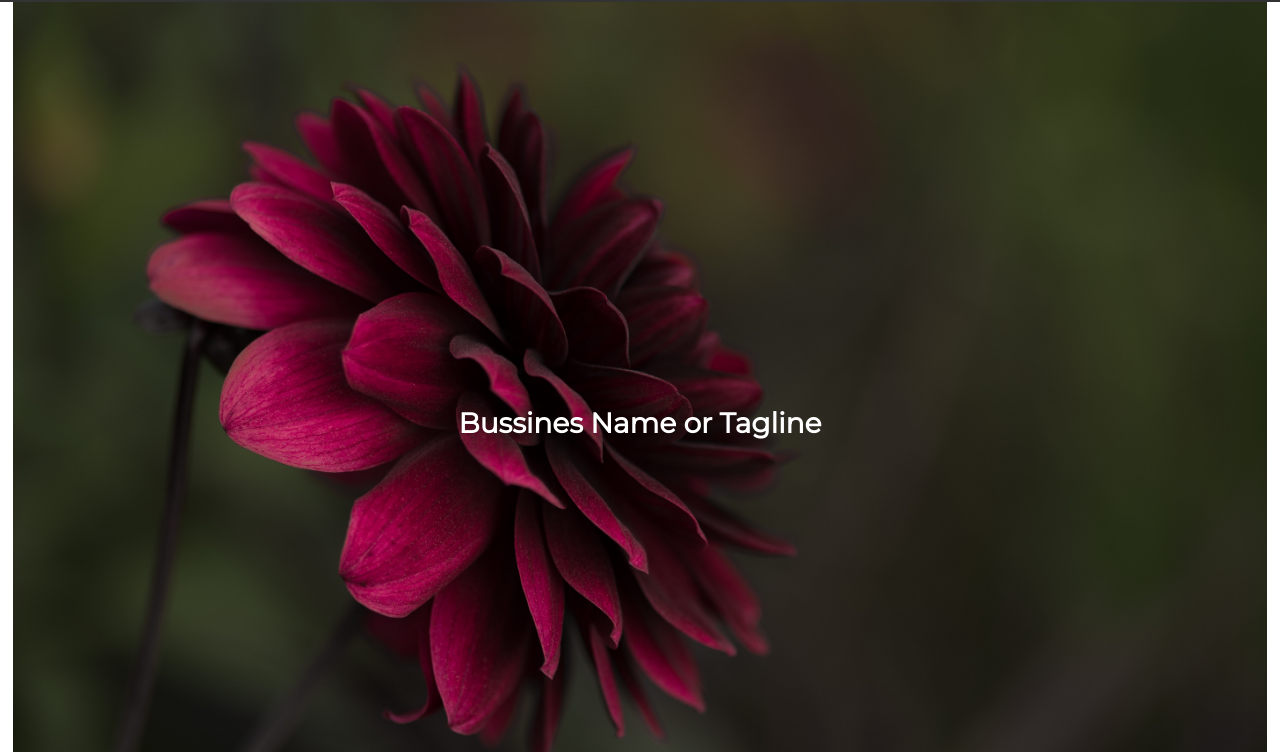
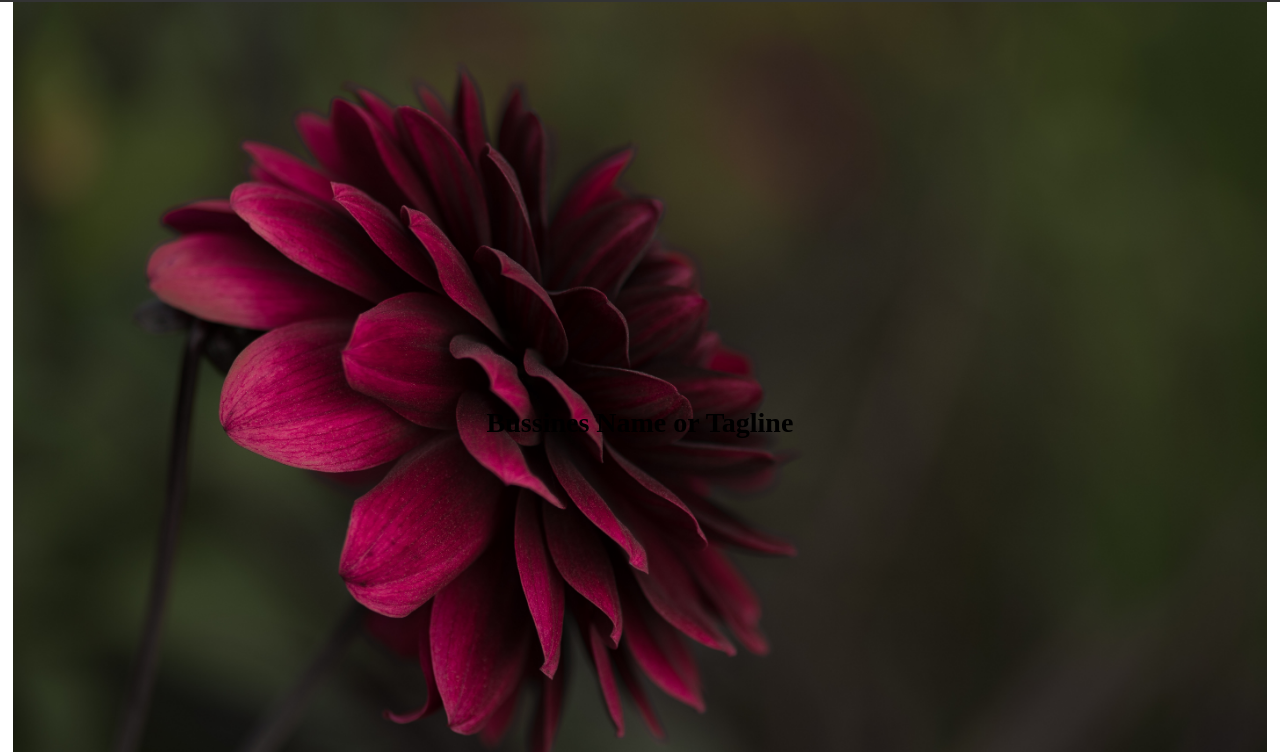
Before and after one commit to NatalyOC/reto-sprint3-unidad1-mypage, a plain HTML site: page index.html in a window 1280 px wide. Shown: the part 48-800 px from the top of the page. Drawn offline with Linux system fonts and the light colour scheme.

Commit message:
corrigiendo version movile-first

```diff
--- a/css/main.css
+++ b/css/main.css
@@ -7,7 +7,7 @@
 }
 /*Aplicamos tipo de letra Raleway al contenido de la pagina */
 body{
-    font-family: Montserrat, sans-serif;/* 'Raleway', sans-serif; */
+    font-family: font-family: 'Raleway', sans-serif;/* 'Raleway', sans-serif; */
     /* Incluye el relleno y el borde en el ancho y la altura totales del elemento */
 }
 /*Estilos al menu header*/
@@ -84,11 +84,13 @@ h2{
     top: 50%;
     left: 50%;
     transform: translateX(-50%)translateY(-50%);
-    color:#fff;
+
+
 
 }
 img{
     width: 100%;
+    height: auto;
 
 }
 .row{
--- a/index.html
+++ b/index.html
@@ -5,7 +5,7 @@
     <meta name="viewport" content="width=device-width, initial-scale=1.0">
     <meta http-equiv="X-UA-Compatible" content="ie=edge">
     <title>Flowers</title>
-    <link href="https://fonts.googleapis.com/css?family=Lato|Montserrat" rel="stylesheet">
+    <link href="https://fonts.googleapis.com/css?family=Raleway" rel="stylesheet">
     <link rel="stylesheet" href="https://cdnjs.cloudflare.com/ajax/libs/font-awesome/4.7.0/css/font-awesome.min.css">
     <link rel="stylesheet" href="css/main.css">
 </head>
```
